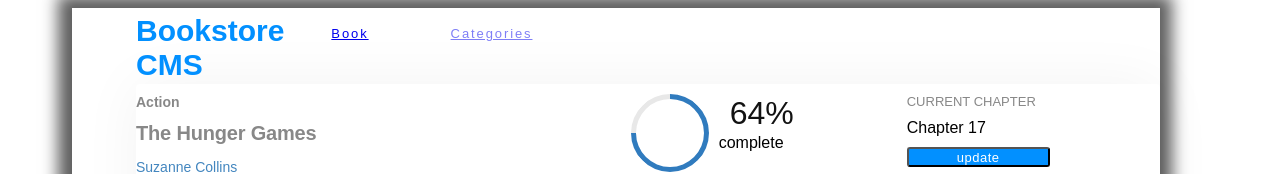
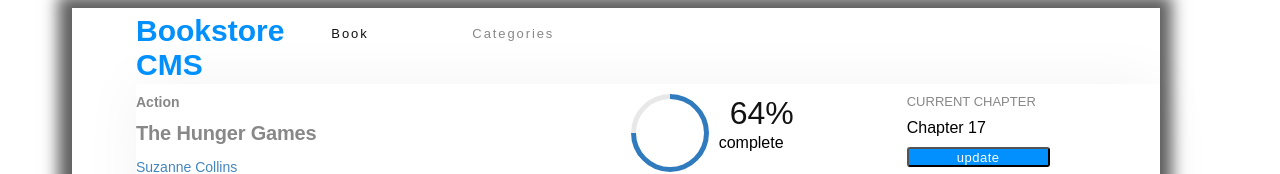
Before and after one commit to massazoum/Zoum_Bookstore, a React (Create React App) app: page / in a window 1280 px wide. Shown: the top 174 px of the page. Built offline with nearby package versions, Linux system fonts and the light colour scheme; the HTML template or start-up script is replaced by a standard one.

Commit message:
Files jsx implemented

```diff
--- a/src/components/NavBar.css
+++ b/src/components/NavBar.css
@@ -48,7 +48,17 @@
   color: #121212;
 }
 
-link {
+.book-link {
+  width: 3.688rem;
+  height: 1rem;
+  margin: 1.125rem 2.563rem 0.688rem 0;
+  font-family: 'poppins', sans-serif;
+  font-size: 0.813rem;
+  font-weight: normal;
+  font-stretch: normal;
+  font-style: normal;
+  line-height: normal;
+  letter-spacing: 1.9px;
+  color: #121212;
   text-decoration: none;
-  color: #0290ff;
 }
--- a/src/components/NavBar.jsx
+++ b/src/components/NavBar.jsx
@@ -6,10 +6,10 @@
   return (
     <div className="DivNav">
       <div className="Bookstore-CMS">Bookstore CMS </div>
-      <div className="BOOKS"><Link to="./">Book</Link></div>
+      <div className="BOOKS"><Link to="./" className="book-link">Book</Link></div>
       <div className="CATEGORIES">
         {' '}
-        <Link to="./Author">Categories</Link>
+        <Link to="./Author" className="book-link">Categories</Link>
       </div>
     </div>
   );
```
